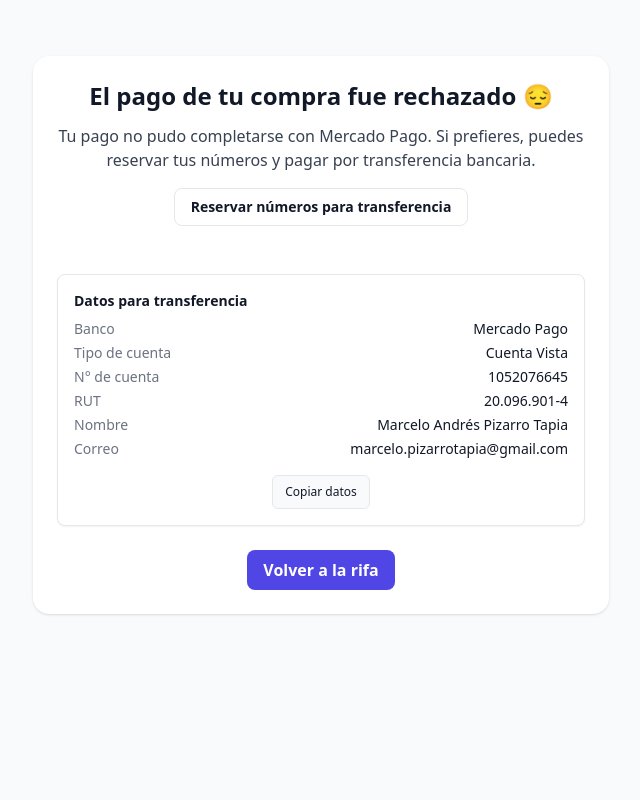
After one commit to mpizarrot/Rifa-Milo, a Django app: page /pago-fallido/ in a window 1280 px wide. The commit adds this page. Shown: the whole page, without its empty margins (319-959 px from the left). Run offline with Django 5.2, Linux system fonts and the light colour scheme; some libraries are stand-ins or nearby versions.

Commit message:
add payment failure page

```diff
--- a/raffle/templates/base.html
+++ b/raffle/templates/base.html
@@ -32,8 +32,50 @@
     {% block content %}{% endblock %}
   </div>
 
-  <!-- SDK Mercado Pago (necesario antes de mercadopago_brick.js) -->
+  <!-- SDK Mercado Pago -->
   <script src="https://sdk.mercadopago.com/js/v2"></script>
+
+  <!-- Copiar datos de transferencia -->
+  <script>
+  (function () {
+    if (window.__transferCopyInit) return;
+    window.__transferCopyInit = true;
+
+    document.addEventListener("click", async function (ev) {
+      const btn = ev.target.closest("[data-transfer-name]");
+      if (!btn) return;
+
+      const name = btn.dataset.transferName || "";
+      const rut = btn.dataset.transferRut || "";
+      const bank = btn.dataset.transferBank || "";
+      const accountType = btn.dataset.transferAccountType || "";
+      const accountNumber = btn.dataset.transferAccountNumber || "";
+      const email = btn.dataset.transferEmail || "";
+
+      const text = [
+        name,
+        rut,
+        bank,
+        accountType,
+        accountNumber,
+        email,
+      ].join("\n");
+
+      try {
+        await navigator.clipboard.writeText(text);
+
+        const wrapper = btn.closest(".transfer-data-block");
+        const feedback = wrapper && wrapper.querySelector(".js-copy-feedback");
+        if (feedback) {
+          feedback.classList.remove("hidden");
+          setTimeout(() => feedback.classList.add("hidden"), 2500);
+        }
+      } catch (e) {
+        alert("No se pudieron copiar los datos. Copia manualmente, por favor.");
+      }
+    });
+  })();
+  </script>
 
   {% block extra_scripts %}{% endblock %}
 </body>
--- /dev/null
+++ b/raffle/templates/raffle/payment_failure.html
@@ -0,0 +1,214 @@
+{% extends "base.html" %}
+{% load static %}
+
+{% block title %}Pago rechazado{% endblock %}
+
+{% block content %}
+<div class="max-w-xl mx-auto text-center mt-10 mb-10 bg-white rounded-2xl shadow p-6">
+  {% if is_donation %}
+    <h1 class="text-2xl font-bold mb-3">El pago de tu donación fue rechazado 😔</h1>
+    <p class="text-gray-700 mb-4">
+      Tu donación no pudo completarse con Mercado Pago.
+      Puedes intentarlo nuevamente o, si prefieres, hacer tu aporte por transferencia bancaria.
+    </p>
+
+    <!-- Datos de transferencia + botón copiar -->
+    <div class="mt-8">
+      <div class="rounded-lg border bg-white p-4 shadow-sm transfer-data-block">
+        <div class="text-left">
+          <p class="text-sm font-semibold mb-2">Datos para transferencia</p>
+
+          <dl class="text-sm space-y-1">
+            <div class="flex justify-between">
+              <dt class="text-gray-500">Banco</dt>
+              <dd class="font-medium">Mercado Pago</dd>
+            </div>
+            <div class="flex justify-between">
+              <dt class="text-gray-500">Tipo de cuenta</dt>
+              <dd class="font-medium">Cuenta Vista</dd>
+            </div>
+            <div class="flex justify-between">
+              <dt class="text-gray-500">N° de cuenta</dt>
+              <dd class="font-medium">1052076645</dd>
+            </div>
+            <div class="flex justify-between">
+              <dt class="text-gray-500">RUT</dt>
+              <dd class="font-medium">20.096.901-4</dd>
+            </div>
+            <div class="flex justify-between">
+              <dt class="text-gray-500">Nombre</dt>
+              <dd class="font-medium">Marcelo Andrés Pizarro Tapia</dd>
+            </div>
+            <div class="flex justify-between">
+              <dt class="text-gray-500">Correo</dt>
+              <dd class="font-medium">marcelo.pizarrotapia@gmail.com</dd>
+            </div>
+          </dl>
+        </div>
+
+        <button
+          type="button"
+          class="mt-4 px-3 py-2 text-xs rounded-md border bg-gray-50 hover:bg-gray-100"
+          data-transfer-name="Marcelo Andrés Pizarro Tapia"
+          data-transfer-rut="20096901-4"
+          data-transfer-bank="Mercado Pago"
+          data-transfer-account-type="Cuenta Vista"
+          data-transfer-account-number="1052076645"
+          data-transfer-email="marcelo.pizarrotapia@gmail.com"
+        >
+          Copiar datos
+        </button>
+
+        <p class="js-copy-feedback mt-2 text-xs text-green-600 hidden">
+          Datos copiados ✅.
+        </p>
+      </div>
+    </div>
+
+    <a href="{% url 'donation_page' %}"
+       class="inline-block mt-6 px-4 py-2 rounded-lg bg-indigo-600 hover:bg-indigo-700 text-white font-semibold">
+      Intentar nuevamente con Mercado Pago
+    </a>
+
+  {% else %}
+    <!-- Caso rifa -->
+    <h1 class="text-2xl font-bold mb-3">El pago de tu compra fue rechazado 😔</h1>
+    <p class="text-gray-700 mb-4">
+      Tu pago no pudo completarse con Mercado Pago.
+      Si prefieres, puedes reservar tus números y pagar por transferencia bancaria.
+    </p>
+
+    <!-- Botón que RESERVA directamente -->
+    <button
+      id="reserve-failed-btn"
+      type="button"
+      class="inline-block mb-4 px-4 py-2 rounded-lg border bg-white hover:bg-gray-100 text-sm font-semibold"
+      data-external-ref="{{ external_reference }}"
+    >
+      Reservar números para transferencia
+    </button>
+
+    <p id="reserve-failed-message" class="mt-2 text-xs text-gray-700"></p>
+
+    <!-- Datos de transferencia, por si alguien prefiere donar así -->
+    <div class="mt-8">
+      <div class="rounded-lg border bg-white p-4 shadow-sm transfer-data-block">
+        <div class="text-left">
+          <p class="text-sm font-semibold mb-2">Datos para transferencia</p>
+
+          <dl class="text-sm space-y-1">
+            <div class="flex justify-between">
+              <dt class="text-gray-500">Banco</dt>
+              <dd class="font-medium">Mercado Pago</dd>
+            </div>
+            <div class="flex justify-between">
+              <dt class="text-gray-500">Tipo de cuenta</dt>
+              <dd class="font-medium">Cuenta Vista</dd>
+            </div>
+            <div class="flex justify-between">
+              <dt class="text-gray-500">N° de cuenta</dt>
+              <dd class="font-medium">1052076645</dd>
+            </div>
+            <div class="flex justify-between">
+              <dt class="text-gray-500">RUT</dt>
+              <dd class="font-medium">20.096.901-4</dd>
+            </div>
+            <div class="flex justify-between">
+              <dt class="text-gray-500">Nombre</dt>
+              <dd class="font-medium">Marcelo Andrés Pizarro Tapia</dd>
+            </div>
+            <div class="flex justify-between">
+              <dt class="text-gray-500">Correo</dt>
+              <dd class="font-medium">marcelo.pizarrotapia@gmail.com</dd>
+            </div>
+          </dl>
+        </div>
+
+        <button
+          type="button"
+          class="mt-4 px-3 py-2 text-xs rounded-md border bg-gray-50 hover:bg-gray-100"
+          data-transfer-name="Marcelo Andrés Pizarro Tapia"
+          data-transfer-rut="20096901-4"
+          data-transfer-bank="Mercado Pago"
+          data-transfer-account-type="Cuenta Vista"
+          data-transfer-account-number="1052076645"
+          data-transfer-email="marcelo.pizarrotapia@gmail.com"
+        >
+          Copiar datos
+        </button>
+
+        <p class="js-copy-feedback mt-2 text-xs text-green-600 hidden">
+          Datos copiados ✅.
+        </p>
+      </div>
+    </div>
+
+    <a href="{% url 'raffle_detail' %}"
+       class="inline-block mt-6 px-4 py-2 rounded-lg bg-indigo-600 hover:bg-indigo-700 text-white font-semibold">
+      Volver a la rifa
+    </a>
+  {% endif %}
+</div>
+{% endblock %}
+
+{% block extra_scripts %}
+<script>
+(function () {
+  function getCookie(name) {
+    const value = `; ${document.cookie}`;
+    const parts = value.split(`; ${name}=`);
+    if (parts.length === 2) return parts.pop().split(";").shift();
+    return null;
+  }
+  const csrftoken = getCookie("csrftoken");
+
+  const btn = document.getElementById("reserve-failed-btn");
+  const msg = document.getElementById("reserve-failed-message");
+
+  if (!btn) return;  // solo existe en el caso rifa
+
+  btn.addEventListener("click", async function () {
+    const externalRef = btn.dataset.externalRef || "";
+    if (!externalRef) {
+      msg.textContent = "No pudimos identificar tu intento de pago. Vuelve a elegir tus números en la página principal.";
+      msg.className = "mt-2 text-xs text-red-600";
+      return;
+    }
+
+    btn.disabled = true;
+    msg.textContent = "Reservando tus números...";
+    msg.className = "mt-2 text-xs text-gray-700";
+
+    try {
+      const resp = await fetch("{% url 'reserve_from_failed_payment' %}", {
+        method: "POST",
+        headers: {
+          "Content-Type": "application/json",
+          "X-CSRFToken": csrftoken,
+        },
+        body: JSON.stringify({ external_reference: externalRef }),
+      });
+
+      const data = await resp.json();
+
+      if (!resp.ok || !data.ok) {
+        const err = data.error || "No se pudo reservar. Intenta nuevamente o vuelve a elegir tus números.";
+        msg.textContent = err;
+        msg.className = "mt-2 text-xs text-red-600";
+
+        btn.disabled = false;
+        return;
+      }
+
+      msg.textContent = `¡Listo! ✅ Reservamos ${data.count} número(s): ${data.chosen_numbers.join(", ")}. Tienes 12 horas para hacer la transferencia.`;
+      msg.className = "mt-2 text-xs text-green-700";
+    } catch (e) {
+      console.error(e);
+      msg.textContent = "Error de conexión. Intenta nuevamente.";
+      msg.className = "mt-2 text-xs text-red-600";
+      btn.disabled = false;
+    }
+  });
+})();
+</script>
+{% endblock %}
--- a/raffle/urls.py
+++ b/raffle/urls.py
@@ -22,4 +22,10 @@ urlpatterns = [
     ),
     path("premios/", views.prizes_page, name="prizes_page"),
     path("pago-exitoso/", views.payment_success, name="payment_success"),
+    path("pago-fallido/", views.payment_failure, name="payment_failure"),
+    path(
+        "transfer/reserve-from-failed/",
+        views.reserve_from_failed_payment,
+        name="reserve_from_failed_payment",
+    ),
 ]
--- a/raffle/views.py
+++ b/raffle/views.py
@@ -246,7 +246,7 @@ def create_preference(request):
         base_url = request.build_absolute_uri("/").rstrip("/")
 
     success_url = f"{base_url}{reverse('payment_success')}?kind=raffle"
-    failure_url = f"{base_url}/?fail=1"
+    failure_url = f"{base_url}{reverse('payment_failure')}?kind=raffle"
     pending_url = f"{base_url}/?pending=1"
     notification_url = f"{base_url}{reverse('mp_webhook')}"
 
@@ -451,6 +451,101 @@ def transfer_reserve(request):
             "reserved_until": expires_at.isoformat(),
             "count": len(chosen_numbers),
             "redirect_url": success_url,
+        }
+    )
+
+@require_POST
+@ratelimit(key="ip", rate="10/m", block=True)
+def reserve_from_failed_payment(request):
+    """
+    Toma el external_reference de un intento fallido de Mercado Pago,
+    obtiene los números que el usuario intentó comprar y los reserva
+    como pago por transferencia (Payment gateway='transfer').
+    """
+    try:
+        body = json.loads(request.body.decode() or "{}")
+    except Exception:
+        return JsonResponse({"error": "JSON inválido"}, status=400)
+
+    external_ref = (body.get("external_reference") or "").strip()
+    if not external_ref:
+        return JsonResponse({"error": "Falta external_reference"}, status=400)
+
+    try:
+        # Payment creado cuando se generó la preferencia de MP
+        p_mp = Payment.objects.get(
+            gateway="mercadopago",
+            gateway_payment_id=external_ref,
+        )
+    except Payment.DoesNotExist:
+        return JsonResponse(
+            {"error": "No encontramos tu intento de pago. Vuelve a elegir tus números."},
+            status=404,
+        )
+
+    raffle = p_mp.raffle
+
+    # Números que intentó comprar
+    chosen_numbers = []
+    if isinstance(p_mp.metadata, dict) and "chosen_numbers" in p_mp.metadata:
+        try:
+            chosen_numbers = [int(n) for n in p_mp.metadata.get("chosen_numbers", [])]
+        except (TypeError, ValueError):
+            chosen_numbers = []
+
+    if not chosen_numbers:
+        return JsonResponse(
+            {"error": "No hay números asociados a este intento de pago."},
+            status=400,
+        )
+
+    now = timezone.now()
+    expires_at = now + timedelta(hours=12)
+
+    with transaction.atomic():
+        # Verificar que sigan disponibles
+        taken = _get_taken_numbers_for_raffle(raffle)
+        conflict = taken.intersection(chosen_numbers)
+        if conflict:
+            return JsonResponse(
+                {
+                    "error": "Algunos números ya no están disponibles",
+                    "conflict_numbers": sorted(conflict),
+                },
+                status=409,
+            )
+
+        total = int(raffle.price_clp) * len(chosen_numbers)
+
+        # Crear Payment de transferencia
+        transfer_payment = Payment.objects.create(
+            raffle=raffle,
+            amount_clp=total,
+            gateway="transfer",
+            gateway_payment_id=f"transfer-{raffle.id}-{uuid4()}",
+            status="pending",
+            buyer_name=p_mp.buyer_name,
+            buyer_email=p_mp.buyer_email,
+            buyer_phone=p_mp.buyer_phone,
+            metadata={
+                "chosen_numbers": chosen_numbers,
+                "from_external_reference": external_ref,
+            },
+            expires_at=expires_at,
+        )
+
+        # Marcar el intento de MP como failed (por si no lo estaba)
+        if p_mp.status != "failed":
+            p_mp.status = "failed"
+            p_mp.save(update_fields=["status"])
+
+    return JsonResponse(
+        {
+            "ok": True,
+            "count": len(chosen_numbers),
+            "chosen_numbers": chosen_numbers,
+            "reserved_until": expires_at.isoformat(),
+            "payment_id": transfer_payment.id,
         }
     )
 
@@ -706,7 +801,7 @@ def create_donation_preference(request):
     )
 
     success_url = f"{base_url}{reverse('payment_success')}?kind=donation"
-    failure_url = f"{base_url}/donar/?fail=1"
+    failure_url = f"{base_url}{reverse('payment_failure')}?kind=donation"
     pending_url = f"{base_url}/donar/?pending=1"
     notification_url = f"{base_url}{reverse('mp_webhook')}"
 
@@ -887,3 +982,21 @@ def payment_success(request):
         "is_transfer": (kind == "transfer"),
     }
     return render(request, "raffle/payment_success.html", context)
+
+from django.views.decorators.http import require_GET
+
+@require_GET
+def payment_failure(request):
+    """
+    Página limpia para cuando MP redirige con pago rechazado.
+    """
+    kind = request.GET.get("kind", "raffle")  # 'raffle' o 'donation'
+    external_ref = request.GET.get("external_reference") or ""
+
+    context = {
+        "kind": kind,
+        "is_donation": (kind == "donation"),
+        "is_raffle": (kind == "raffle"),
+        "external_reference": external_ref,
+    }
+    return render(request, "raffle/payment_failure.html", context)
```
Also changed, not shown: raffle/templates/raffle/detail.html (+53 -9 lines), raffle/templates/raffle/donate.html (+21 -14 lines), raffle/templates/raffle/payment_success.html (+23 -2 lines).
